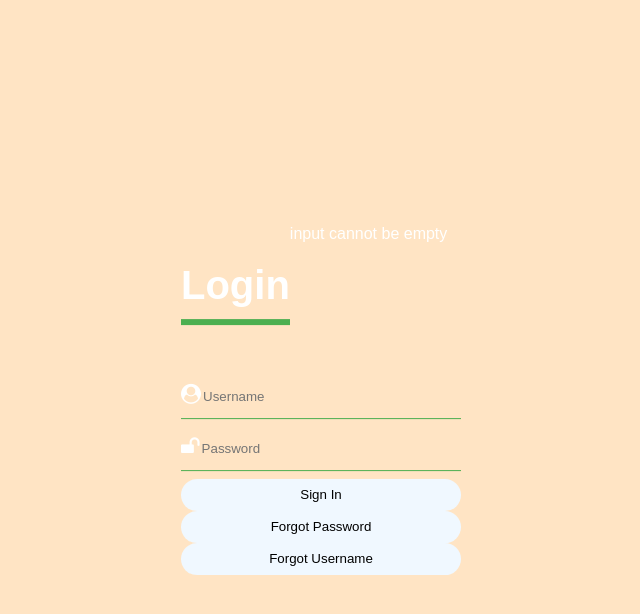
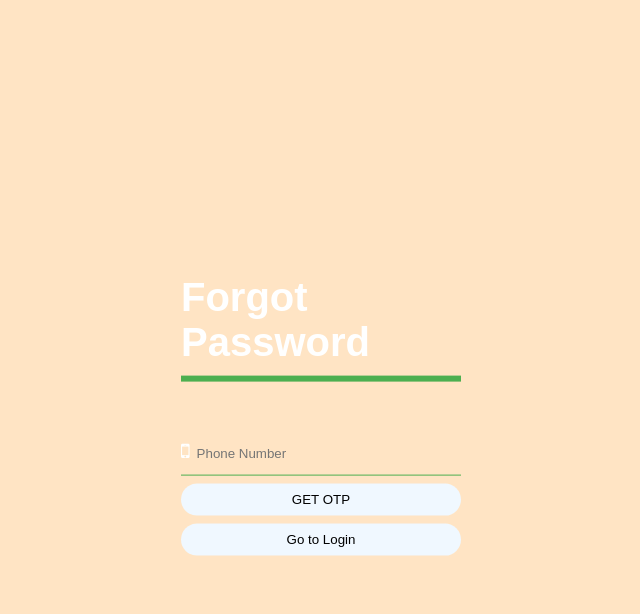
Before and after one commit to ankit95712/groceryToHomeUI, an Angular app: page / in a window 1280 px wide. Both pictures are taken after a click on the button "Forgot Password". Shown: the top 614 px of the page, without its empty margins (319-959 px from the left). Built offline with nearby package versions, Linux system fonts and the light colour scheme.

Commit message:
forgot password page

```diff
--- a/src/app/app.component.ts
+++ b/src/app/app.component.ts
@@ -9,7 +9,7 @@ export class AppComponent {
   title = 'groceryToHome';
   showLogin = true;
   show(){
-    this.showLogin=!this.showLogin;
+    this.showLogin = !this.showLogin;
 
   }
 
--- a/src/app/login/login.component.css
+++ b/src/app/login/login.component.css
@@ -22,10 +22,11 @@
   border-bottom: 1px solid #4caf50;
 }
 input {
-    width: 90%;
+    width: 89%;
     height: 25px;
     background: none;
     border: 0;
+    margin-left: 5px;
 }
 button {
     width: 100%;
@@ -33,4 +34,5 @@ button {
     border: 0;
     background: aliceblue;
     border-radius: 25px;
+    margin-bottom: 8px;
 }
--- a/src/app/login/login.component.html
+++ b/src/app/login/login.component.html
@@ -1,14 +1,33 @@
-<div class="login-box">
-  <h1>Login</h1>{{successfull}}
+<div class="login-box" *ngIf="!forgotPass && !enterOTP">
+  <h1>Login</h1>
   <div class="textbox">
     <i class="fa fa-user-circle" aria-hidden="true"></i>
-    <input type="text" placeholder="Username" name="" value="" [(ngModel)]="username">
+    <input type="text" placeholder="Username / Phone Number" name="" value="" [(ngModel)]="username"/>
   </div>
   <div class="textbox">
     <i class="fa fa-unlock" aria-hidden="true"></i>
-    <input type="password" placeholder="Password" name="" value="" [(ngModel)]="password">
+    <input type="password" placeholder="Password" name="" value="" [(ngModel)]="password"/>
   </div>
   <button class="btn" type="button" name="" value="Sign in" (click)="login()">Sign In</button>
-  <button class="btn" type="button" name="" value="Forget Password" (click)="login()">Forgot Password</button>
-  <button class="btn" type="button" name="" value="Forget Username" (click)="login()">Forgot Username</button>
+  <button class="btn" type="button" name="" value="Forget Password" (click)="forgotPassword()">Forgot Password</button>
 </div>
+
+<div class="login-box" *ngIf="forgotPass">
+  <h1>Forgot Password</h1>
+  <div class="textbox">
+    <i class="fa fa-mobile" aria-hidden="true"></i>
+    <input type="number" placeholder="Phone Number" name="" value="" [(ngModel)]="phoneNumber"/>
+  </div>
+  <button class="btn" type="button" name="" value="Get OTP" (click)="getOtp()">GET OTP</button>
+  <button class="btn" type="button" name="" (click)="goToLogin()">Go to Login</button>
+</div>
+
+<div class="login-box" *ngIf="enterOTP">
+  <h1>Enter OTP</h1>
+  <div class="textbox">
+    <i class="fa fa-key" aria-hidden="true"></i>
+    <input type="number" placeholder="ENTER OTP" name="" value="" [(ngModel)]="enterOTP"/>
+  </div>
+  <button class="btn" type="button" name="" value="Get OTP" (click)="createPassword()">Create Password</button>
+  <button class="btn" type="button" name="" (click)="goToLogin()">Go to Login</button>
+</div>
--- a/src/app/login/login.component.ts
+++ b/src/app/login/login.component.ts
@@ -6,21 +6,51 @@ import { Component, OnInit } from '@angular/core';
   styleUrls: ['./login.component.css']
 })
 export class LoginComponent implements OnInit {
-username:string;
-password:string
-successfull:string
+username: string;
+password: string;
+successfull: string;
+forgotPass: boolean = false;
+phoneNumber: number;
+enterOTP: boolean;
 
 
   constructor() { }
 
   ngOnInit(): void {
   }
- login(): void {
- if (!!this.username && !! this.password){
- this.successfull="successfull login"}
-else
-{
-this.successfull="input cannot be empty"}
+
+getOtp(): void {
+this.enterOTP = true;
+this.forgotPass = false;
+}
+
+  forgotPassword(): void {
+    this.forgotPass = true;
   }
 
+createPassword(): void {
+
 }
+
+goToLogin(): void {
+this.forgotPass=  false;
+this.enterOTP = false;
+}
+
+
+
+  forgotUsername(): void {
+this.phoneNumber = this.phoneNumber;
+  }
+
+ login(): void {
+  if (!!this.username && !! this.password){
+    this.successfull = 'successfull login';
+  } else  {
+    this.successfull = 'input cannot be empty';
+  }
+  }
+
+
+
+}
```
